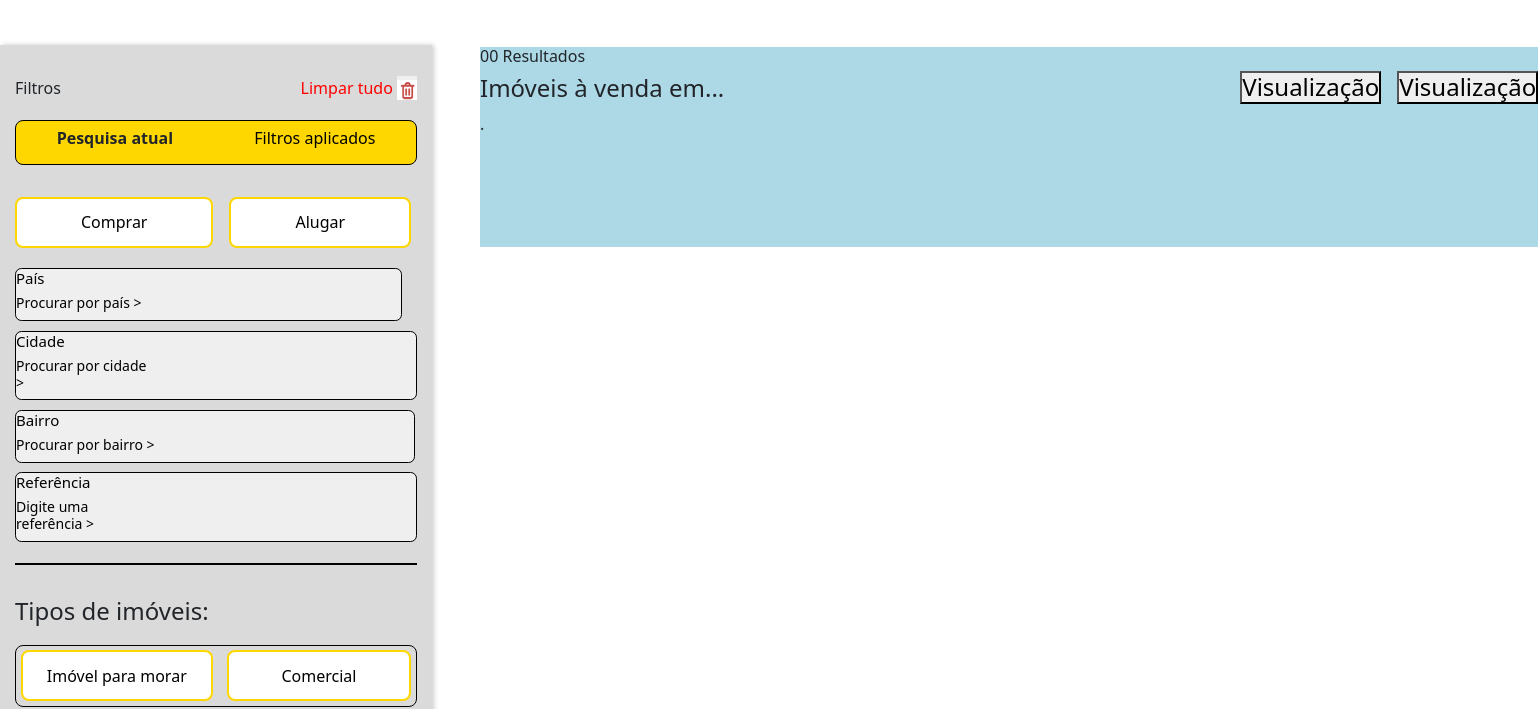
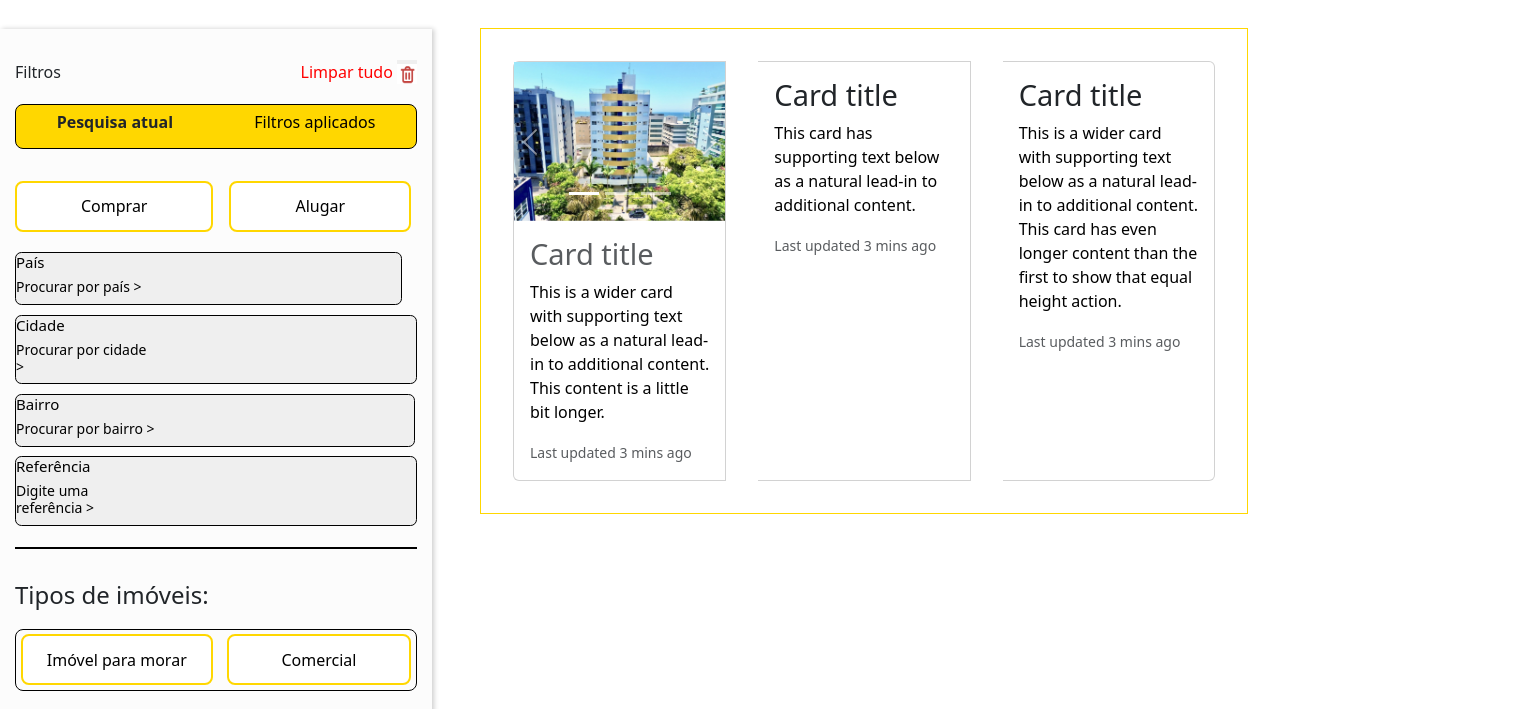
Before and after one commit to GabrielGesser08/Site-Apolar-ofc, a website: page index.html in a window 1280 px wide. Shown: the part 85-794 px from the top of the page, 1538 px wide, since content can reach past the window. Drawn offline with nearby package versions, Linux system fonts and the light colour scheme.

Commit message:
Site - Apolar

```diff
--- a/assets/styles/estilo.css
+++ b/assets/styles/estilo.css
@@ -5,7 +5,9 @@
 }
 
 
-
+html, body {
+    overflow-x: hidden;
+}
 .cabecalho{
     display: flex;
     justify-content: space-between;
@@ -53,11 +55,11 @@ input{
 }
 
 .sidebar {
-    margin-top: 3rem;
+    margin-top: 2rem;
     width: 27rem;
-    height: 100vh; /* Altura total da janela */
+    height: 100%; /* Altura total da janela */
     overflow-y: scroll; /* Adiciona o scroll vertical */
-    background-color: #dadada;
+    background-color: #fcfcfc;
     padding: 15px;
     box-shadow: 2px 0 5px rgba(0, 0, 0, 0.2);
     flex-shrink: 0;
@@ -263,18 +265,21 @@ input{
 
 /*conteudo geral*/
 
-.container{
-    width: 100%;
-    height: 100%;
-}
+
+    .container {
+        width: 100vw; /* 90% da largura da janela */
+        padding: 2rem;
+    }
+
+
 
 .conteudoGeral {
     position: absolute;/* Fixo em relação à janela */
-    top: 3.5cm;      /* Distância do topo */
+    top :3cm;      /* Distância do topo */
     left: 30rem;      /* Distância da lateral esquerda */
-    width: 28cm;    /* Tamanho fixo */
+    width: 60vw;;    /* Tamanho fixo */
     height: 200px;
-    background-color: lightblue;
+
 }
 
 .buttons{
@@ -287,3 +292,48 @@ input{
 .ordenar{
     margin-left: 1rem;
 }
+
+@media (max-width: 600px) {
+    .menu {
+        flex-direction: column;
+    }
+}
+
+@media (min-width: 1024px) {
+    .menu {
+        flex-direction: row;
+    }
+}
+
+/*Cards*/
+
+.card-group{
+    border: 1px gold solid;
+    padding-top: 2rem;
+    padding-bottom: 2rem;
+}
+
+.card{
+    margin-inline: 2rem;
+}
+
+.informacoesImovel{
+    border: none;
+    background-color: transparent;
+}
+
+.card-title{
+    text-align: start;
+    font-size: 29px;
+    color: aqua;
+}
+
+.card-text{
+    text-align: start;
+    color: black;
+}
+
+.text-body-secondary{
+    border: none;
+    background-color: transparent;
+}
--- a/index.html
+++ b/index.html
@@ -148,15 +148,68 @@
       </div>
       </div>
       <div class="container">
+
         <div class="conteudoGeral">
-          <h6>00 Resultados</h6>
-          <h4>Imóveis à venda em...
-            <div class="buttons">
-              <button class="visualizacao" type="button">Visualização</button>
-              <button class="ordenar" type="button">Visualização</button>
+          <meta name="viewport" content="width=device-width, initial-scale=1.0">
+
+          <!--Cards-->
+
+          <div class="card-group">
+            <div class="card">
+              <div id="carouselExampleIndicators" class="carousel slide">
+                <div class="carousel-indicators">
+                  <button type="button" data-bs-target="#carouselExampleIndicators" data-bs-slide-to="0" class="active" aria-current="true" aria-label="Slide 1"></button>
+                  <button type="button" data-bs-target="#carouselExampleIndicators" data-bs-slide-to="1" aria-label="Slide 2"></button>
+                  <button type="button" data-bs-target="#carouselExampleIndicators" data-bs-slide-to="2" aria-label="Slide 3"></button>
+                </div>
+                <div class="carousel-inner">
+                  <div class="carousel-item active">
+                    <img src="./assets/img/01 FACHADA - editada.JPG" class="d-block w-100" alt="...">
+                  </div>
+                  <div class="carousel-item">
+                    <img src="./assets/img/cobertura-removebg-preview.png" class="d-block w-100" alt="...">
+                  </div>
+                  <div class="carousel-item">
+                    <img src="./assets/img/01 FACHADA - editada.JPG" class="d-block w-100" alt="...">
+                  </div>
+                </div>
+                <button class="carousel-control-prev" type="button" data-bs-target="#carouselExampleIndicators" data-bs-slide="prev">
+                  <span class="carousel-control-prev-icon" aria-hidden="true"></span>
+                  <span class="visually-hidden">Previous</span>
+                </button>
+                <button class="carousel-control-next" type="button" data-bs-target="#carouselExampleIndicators" data-bs-slide="next">
+                  <span class="carousel-control-next-icon" aria-hidden="true"></span>
+                  <span class="visually-hidden">Next</span>
+                </button>
+              </div>
+
+              <div class="card-body">
+                <a href="./imóvel.html" class="card-text"><button class="text-body-secondary">
+                  <h5 class="card-title">Card title</h5>
+                  <p class="card-text">This is a wider card with supporting text below as a natural lead-in to additional content. This content is a little bit longer.</p>
+                  <p class="card-text"><small class="text-body-secondary">Last updated 3 mins ago</small></p>
+                </button>
+                </a>
+
+              </div>
             </div>
-          </h4>
-          .
+            <div class="card">
+
+              <div class="card-body">
+                <h5 class="card-title">Card title</h5>
+                <p class="card-text">This card has supporting text below as a natural lead-in to additional content.</p>
+                <p class="card-text"><small class="text-body-secondary">Last updated 3 mins ago</small></p>
+              </div>
+            </div>
+            <div class="card">
+
+              <div class="card-body">
+                <h5 class="card-title">Card title</h5>
+                <p class="card-text">This is a wider card with supporting text below as a natural lead-in to additional content. This card has even longer content than the first to show that equal height action.</p>
+                <p class="card-text"><small class="text-body-secondary">Last updated 3 mins ago</small></p>
+              </div>
+            </div>
+          </div>
         </div>
       </div>
 
```
Also changed, not shown: imóvel.html (added, +11 -0 lines), assets/img/01 FACHADA - editada.JPG (added).
